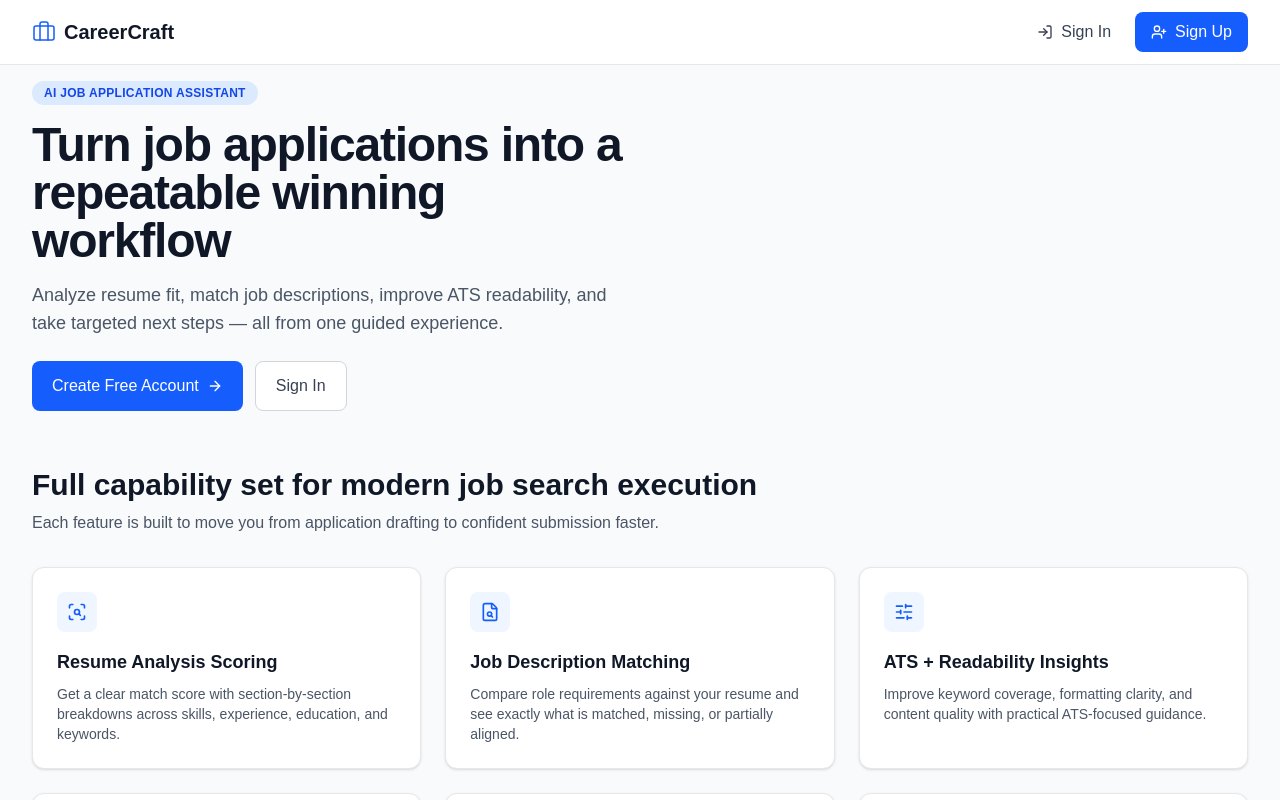
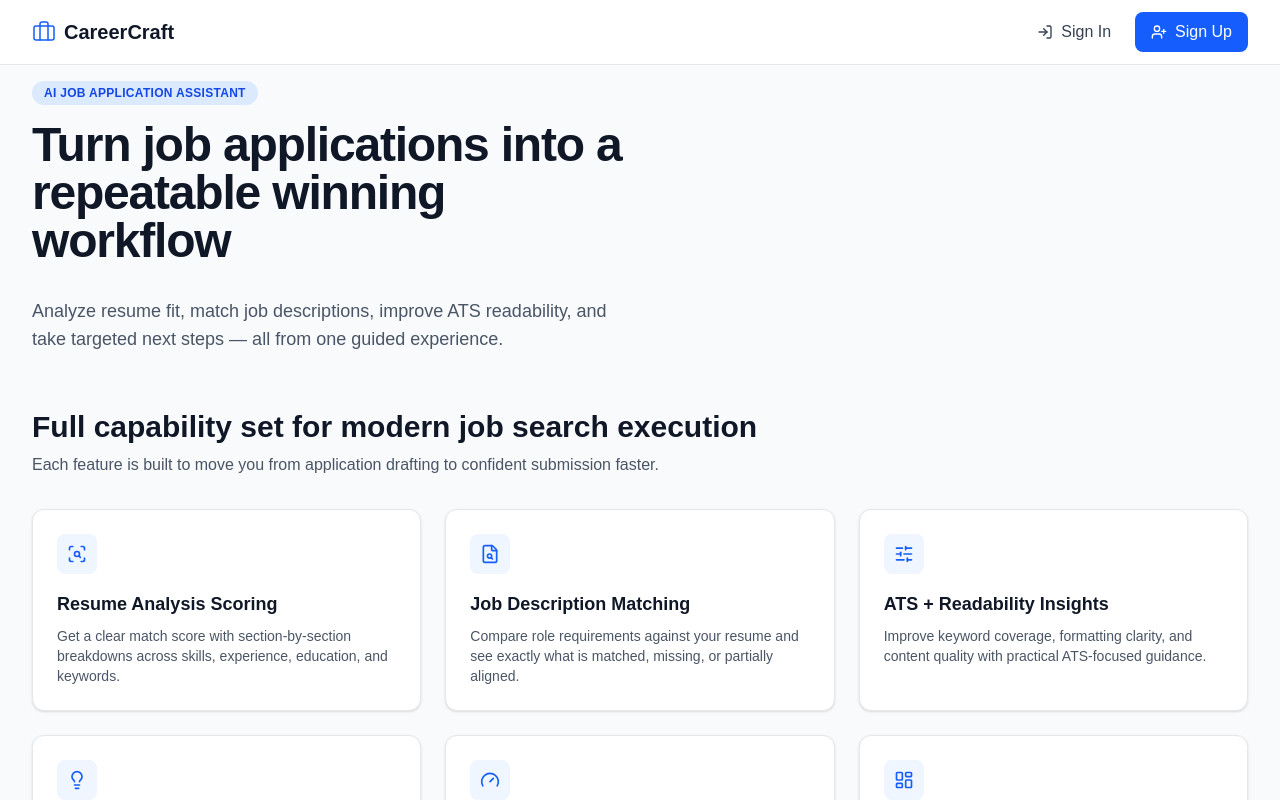
Before and after one commit to bh-official/CareerCraftt, a Next.js app: page /features in a window 1280 px wide. Shown: the top 800 px of the page. Built offline with nearby package versions, Linux system fonts and the light colour scheme; no server answers.

Commit message:
removing cta

```diff
--- a/src/app/features/page.js
+++ b/src/app/features/page.js
@@ -122,27 +122,13 @@ export default function FeaturesPage() {
               >
                 Turn job applications into a repeatable winning workflow
               </h1>
-              <p className="mt-4 text-lg text-gray-600 max-w-2xl">
-                Analyze resume fit, match job descriptions, improve ATS
-                readability, and take targeted next steps — all from one guided
-                experience.
+              <p className="mt-8 text-lg text-gray-600 max-w-2xl">
+               Analyze resume fit, match job descriptions, improve ATS
+               readability, and take targeted next steps — all from one guided
+               experience.
               </p>
 
-              <div className="mt-6 flex flex-wrap gap-3">
-                <Link
-                  href={primaryCtaHref}
-                  className="inline-flex items-center gap-2 rounded-lg bg-blue-600 px-5 py-3 text-white font-medium hover:bg-blue-700 transition-colors"
-                >
-                  {primaryCtaLabel}
-                  <ArrowRight className="h-4 w-4" aria-hidden="true" />
-                </Link>
-                <Link
-                  href={secondaryCtaHref}
-                  className="inline-flex items-center gap-2 rounded-lg border border-gray-300 bg-white px-5 py-3 text-gray-700 font-medium hover:bg-gray-100 transition-colors"
-                >
-                  {secondaryCtaLabel}
-                </Link>
-              </div>
+
             </div>
           </div>
         </section>
```
Also changed, not shown: .clerk/.tmp/README.md (added), .clerk/.tmp/keyless.json (added).
